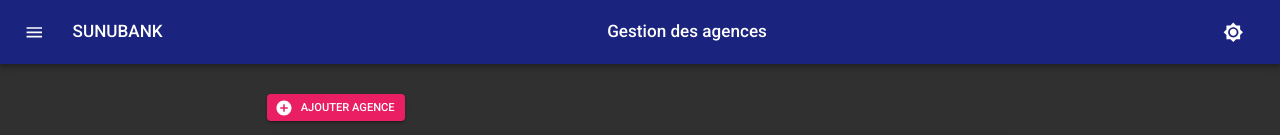
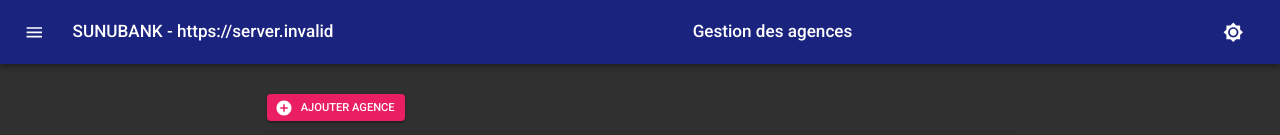
Before and after one commit to MDiakhate12/springboot-crudapi-frontend, a React (Create React App) app: page /agences in a window 1280 px wide. Shown: the top 135 px of the page. Built offline with nearby package versions, Linux system fonts and the light colour scheme; no server answers.

Commit message:
Update App.js

```diff
--- a/src/App.js
+++ b/src/App.js
@@ -67,7 +67,7 @@ export default function App() {
         <BrowserRouter>
           <CssBaseline />
           <Navbar
-            title="SUNUBANK"
+            title={`SUNUBANK - ${process.env.REACT_APP_BACKEND_URL}`}
             darkMode={darkMode}
             setDarkMode={() => setDarkMode(!darkMode)}
           />
```
